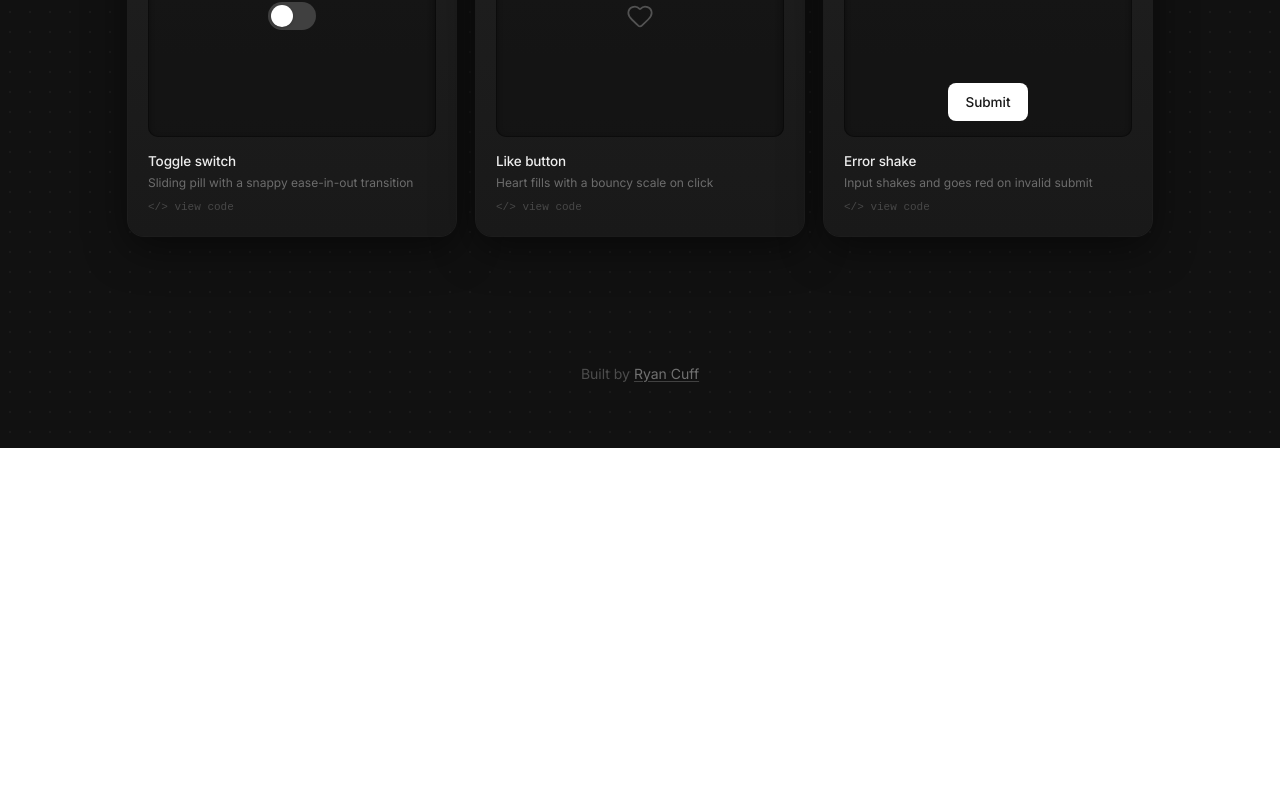
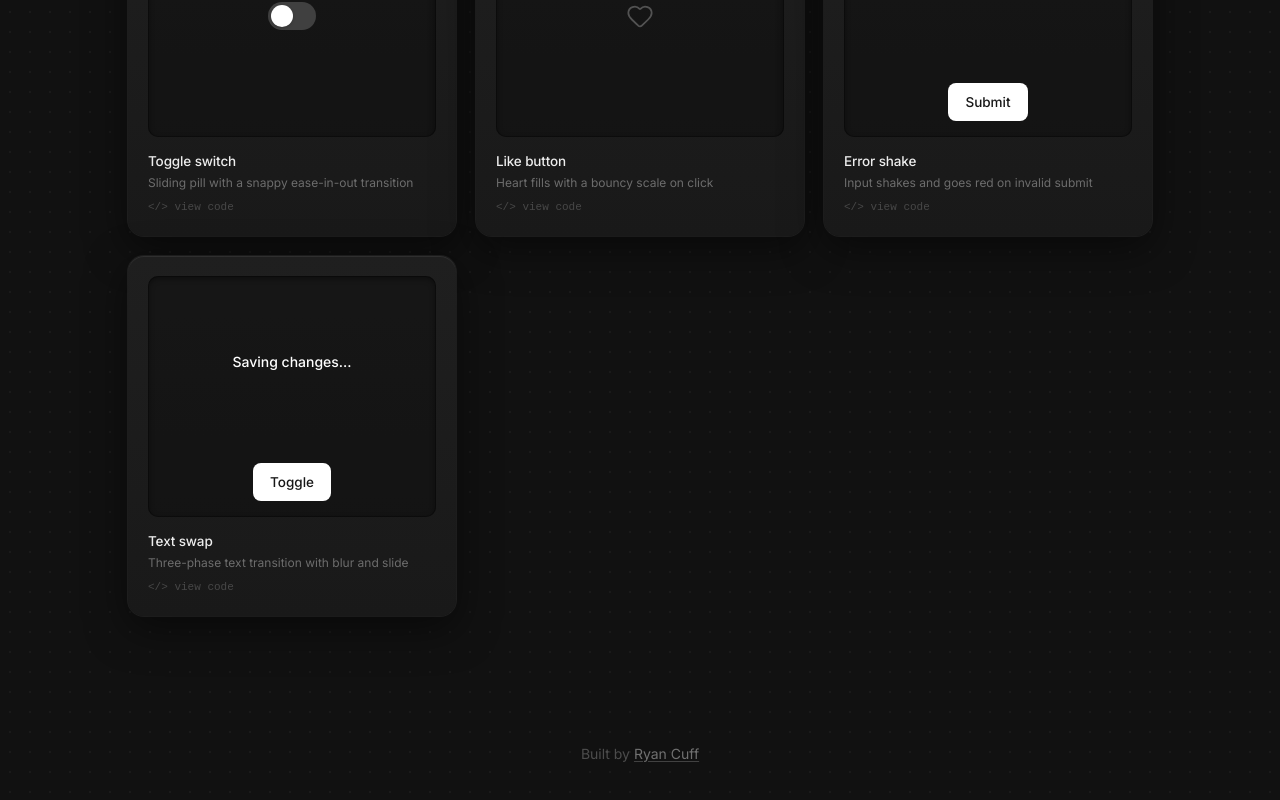
Before and after one commit to rjcuff/animation-library, a Next.js app: page / in a window 1280 px wide. Shown: the part 738-1538 px from the top of the page. Before the commit the page ends 1186 px from the top, so only its background shows below. Built offline with nearby package versions, Linux system fonts and the light colour scheme.

Commit message:
feat: add text swap animation, fix HoverLift dark mode, LikeButton color transition
- Add TextSwap animation using three-phase approach (exit → snap → enter)
- Add dark mode to HoverLift card
- Add color transition to LikeButton hover state

```diff
--- a/app/page.tsx
+++ b/app/page.tsx
@@ -5,6 +5,7 @@ import IconSwapCard from "@/components/animations/IconSwap/IconSwapCard";
 import ToggleSwitchCard from "@/components/animations/ToggleSwitch/ToggleSwitchCard";
 import LikeButtonCard from "@/components/animations/LikeButton/LikeButtonCard";
 import ErrorShakeCard from "@/components/animations/ErrorShake/ErrorShakeCard";
+import TextSwapCard from "@/components/animations/TextSwaps/TextSwapCard";
 
 export default function Home() {
   return (
@@ -43,6 +44,7 @@ export default function Home() {
         <ToggleSwitchCard />
         <LikeButtonCard />
         <ErrorShakeCard />
+        <TextSwapCard />
       </main>
 
       <footer className="max-w-5xl mx-auto mt-32 text-center">
--- a/components/animations/HoverLift/HoverLift.module.css
+++ b/components/animations/HoverLift/HoverLift.module.css
@@ -12,6 +12,16 @@
   text-align: center;
   transition: transform 150ms ease, box-shadow 150ms ease;
 }
+
+
+:global(.dark) .inner {
+  background: rgba(255, 255, 255, 0.05);
+ }
+
+:global(.dark) .title {
+    color: #fff;
+ }
+
 
 .title {
   font-size: 13px;
--- a/components/animations/LikeButton/LikeButton.module.css
+++ b/components/animations/LikeButton/LikeButton.module.css
@@ -7,6 +7,7 @@
   align-items: center;
   justify-content: center;
   color: #a3a3a3;
+  transition: color 150ms ease;
 }
 
 .liked {
--- /dev/null
+++ b/components/animations/TextSwaps/TextSwap.module.css
@@ -0,0 +1,90 @@
+.container {
+  align-self: stretch;
+  width: 100%;
+  display: flex;
+  flex-direction: column;
+}
+
+.center {
+  flex: 1;
+  display: flex;
+  align-items: center;
+  justify-content: center;
+  position: relative;
+  height: 24px;
+}
+
+.text {
+  position: absolute;
+  display: flex;
+  align-items: center;
+  justify-content: center;
+  font-size: 14px;
+  font-weight: 500;
+  color: #111;
+  white-space: nowrap;
+  transition: opacity 250ms ease-out, transform 250ms ease-out, filter 250ms ease-out;
+
+}
+
+:global(.dark) .text {
+  color: #fff;
+}
+
+.enterStart {
+  opacity: 0;
+  filter: blur(4px);
+  transition: none;
+  transform: translateY(4px)
+}
+
+.exit {
+  opacity: 0;
+  filter: blur(4px);
+  transform: translateY(-4px);
+}
+
+.footer {
+  padding: 16px;
+  display: flex;
+  justify-content: center;
+}
+
+.button {
+  padding: 8px 16px;
+  border-radius: 8px;
+  border: 1px solid transparent;
+  background: #171717;
+  color: #fff;
+  font-size: 13.5px;
+  font-weight: 500;
+  font-family: inherit;
+  cursor: pointer;
+  transition: background-color 150ms ease, transform 100ms ease-out;
+}
+
+:global(.dark) .button {
+  background: #fff;
+  color: #171717;
+}
+
+@media (hover: hover) and (pointer: fine) {
+  .button:hover {
+    background: #2e2e2e;
+  }
+
+  :global(.dark) .button:hover {
+    background: #e5e5e5;
+  }
+}
+
+.button:active {
+  transform: scale(0.97);
+}
+
+@media (prefers-reduced-motion: reduce) {
+  .text,
+  .button {
+    transition: none;
+  }
+}
--- /dev/null
+++ b/components/animations/TextSwaps/TextSwap.tsx
@@ -0,0 +1,38 @@
+"use client";
+
+import { useRef, useState } from "react";
+import styles from "./TextSwap.module.css";
+
+const MESSAGES = ["Saving changes...", "All changes saved"];
+
+export default function TextSwap() {
+  const [index, setIndex] = useState(0);
+  const ref = useRef<HTMLSpanElement>(null);
+
+  const handleNext = () => {
+    ref.current?.classList.add(styles.exit);
+
+    setTimeout(() => {
+      setIndex((i) => (i + 1) % MESSAGES.length);
+      ref.current?.classList.remove(styles.exit);
+      ref.current?.classList.add(styles.enterStart);
+      void ref.current?.offsetWidth;
+      ref.current?.classList.remove(styles.enterStart);
+    }, 150);
+  };
+
+  return (
+    <div className={styles.container}>
+      <div className={styles.center}>
+        <span ref={ref} className={styles.text}>
+          {MESSAGES[index]}
+        </span>
+      </div>
+      <div className={styles.footer}>
+        <button className={styles.button} onClick={handleNext}>
+          Toggle
+        </button>
+      </div>
+    </div>
+  );
+}
--- /dev/null
+++ b/components/animations/TextSwaps/TextSwapCard.tsx
@@ -0,0 +1,81 @@
+"use client";
+
+import AnimationCard from "@/components/AnimationCard";
+import TextSwap from "./TextSwap";
+
+const reactCode = `"use client";
+
+import { useRef, useState } from "react";
+import styles from "./TextSwap.module.css";
+
+const MESSAGES = ["Saving changes...", "All changes saved"];
+
+export default function TextSwap() {
+  const [index, setIndex] = useState(0);
+  const ref = useRef(null);
+
+  const handleNext = () => {
+    ref.current?.classList.add(styles.exit);
+
+    setTimeout(() => {
+      setIndex((i) => (i + 1) % MESSAGES.length);
+      ref.current?.classList.remove(styles.exit);
+      ref.current?.classList.add(styles.enterStart);
+      void ref.current?.offsetWidth;
+      ref.current?.classList.remove(styles.enterStart);
+    }, 150);
+  };
+
+  return (
+    <div className={styles.container}>
+      <div className={styles.center}>
+        <span ref={ref} className={styles.text}>
+          {MESSAGES[index]}
+        </span>
+      </div>
+      <div className={styles.footer}>
+        <button className={styles.button} onClick={handleNext}>
+          Toggle
+        </button>
+      </div>
+    </div>
+  );
+}`;
+
+const cssCode = `.text {
+  position: absolute;
+  font-size: 14px;
+  font-weight: 500;
+  white-space: nowrap;
+  transition: opacity 250ms ease-out, transform 250ms ease-out, filter 250ms ease-out;
+}
+
+.exit {
+  opacity: 0;
+  filter: blur(4px);
+  transform: translateY(-4px);
+}
+
+.enterStart {
+  opacity: 0;
+  filter: blur(4px);
+  transform: translateY(4px);
+  transition: none;
+}
+
+@media (prefers-reduced-motion: reduce) {
+  .text { transition: none; }
+}`;
+
+export default function TextSwapCard() {
+  return (
+    <AnimationCard
+      title="Text swap"
+      description="Three-phase text transition with blur and slide"
+      reactCode={reactCode}
+      cssCode={cssCode}
+    >
+      <TextSwap />
+    </AnimationCard>
+  );
+}
```
